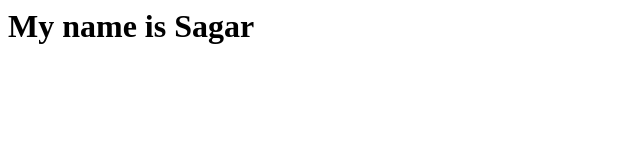
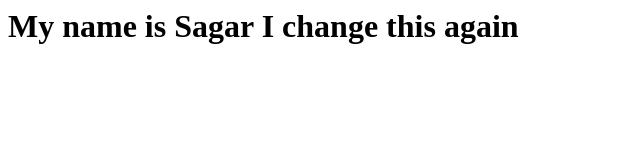
Before and after one commit to sagarpokhrel/sample_repo, a plain HTML site: page index.html in a window 1280 px wide. Shown: the whole page, without its empty margins (0-640 px from the left). Drawn offline with Linux system fonts and the light colour scheme.

Commit message:
changed the index file for password authentication test

```diff
--- a/index.html
+++ b/index.html
@@ -1,3 +1,4 @@
 <h1>
     My name is Sagar
+    I change this again
 </h1>
```
